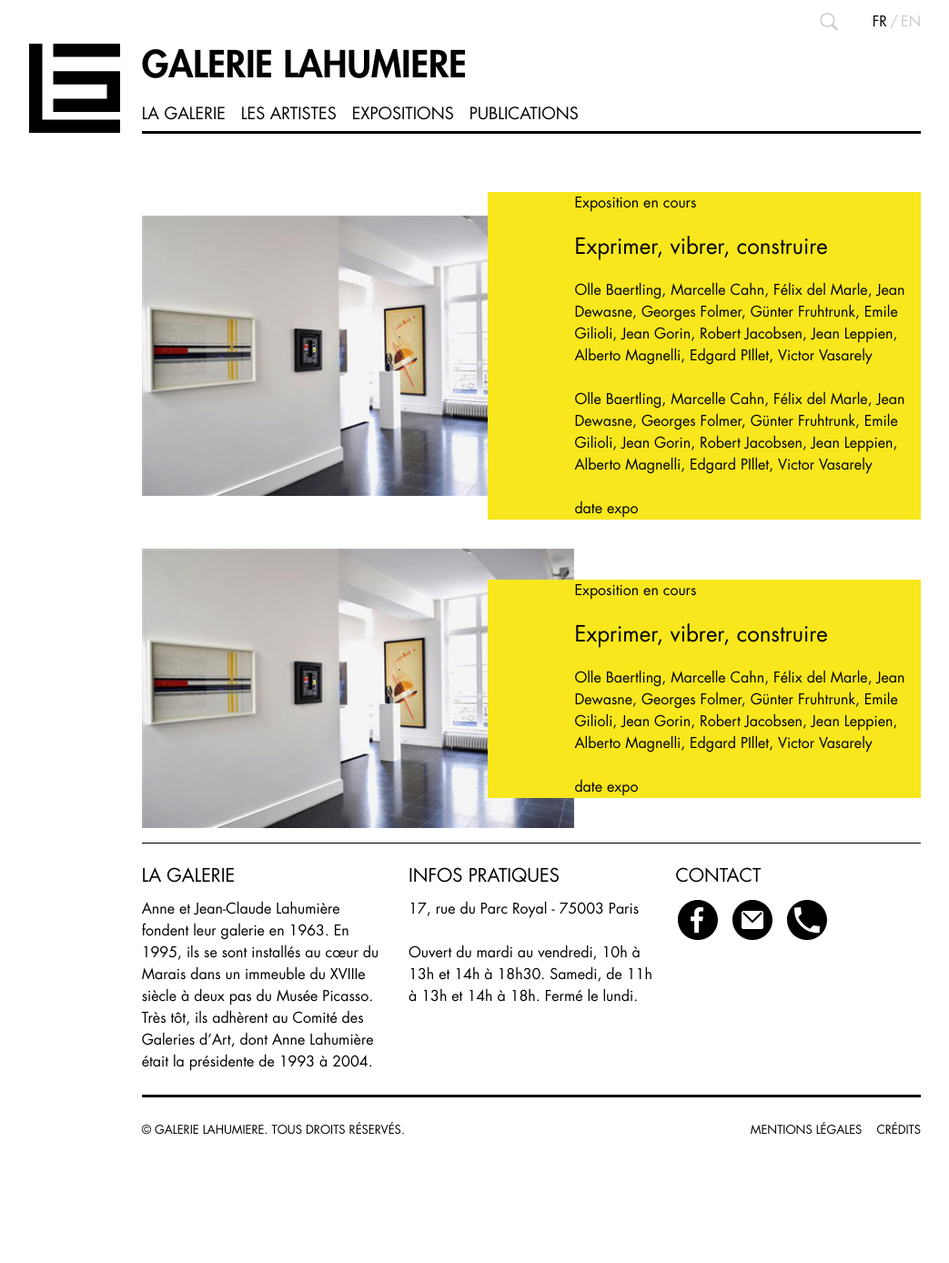
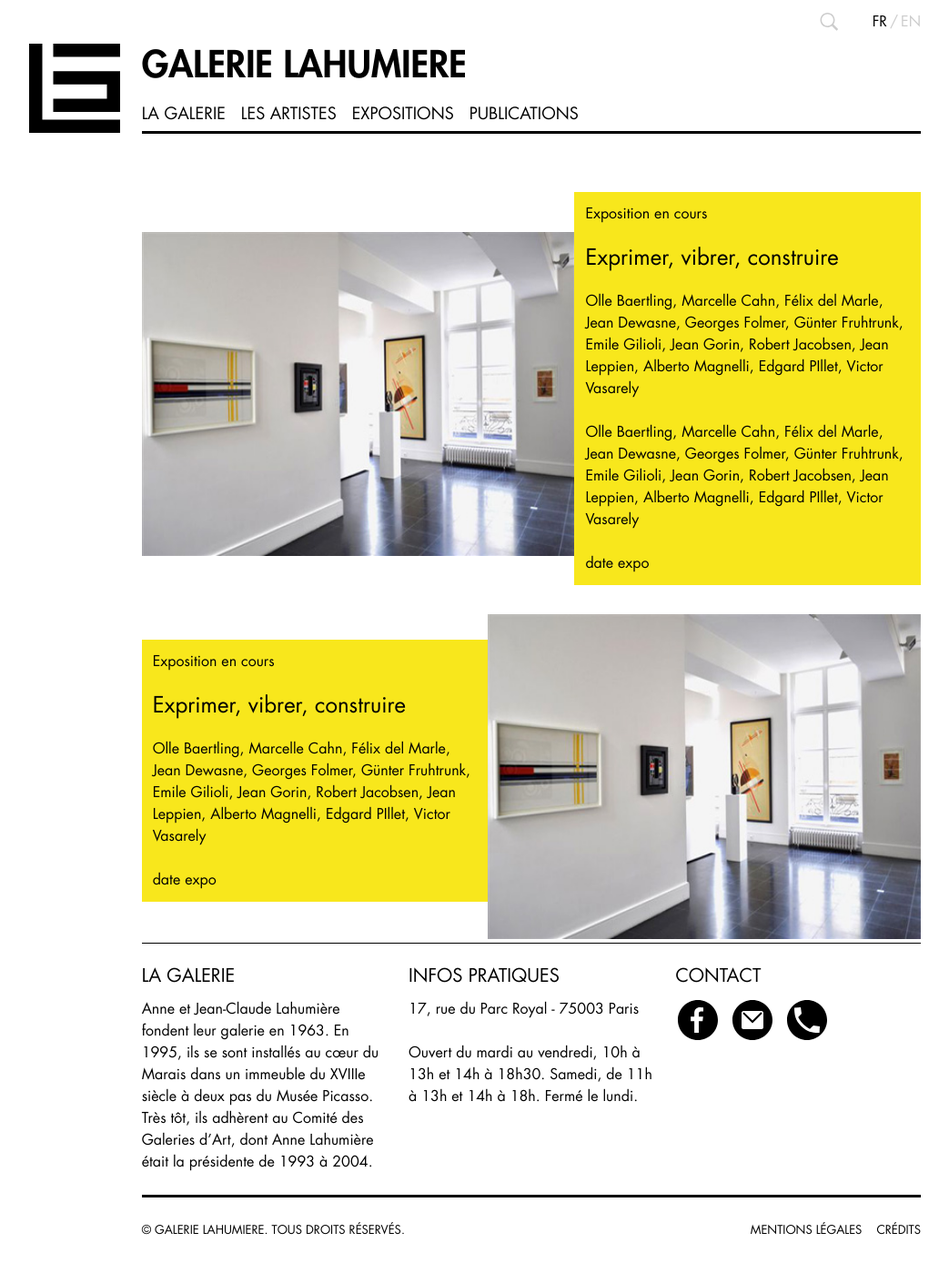
Before and after one commit to rougerose/lahumiere, a Jekyll site: the page built from index.html, in a window 1280 px wide. Shown: the whole page at 91% size, without its empty margins (154-1197 px from the left). Built offline with Jekyll 4.4.1, drawn with Linux system fonts in a browser that asks for light colours; before the commit the page ends 1278 px from its top, so only the background shows below that.

Commit message:
index : - ratio sur les images

```diff
--- a/_scss/styles.scss
+++ b/_scss/styles.scss
@@ -122,7 +122,7 @@
 // @import "inuitcss/objects/objects.box";
 // @import "inuitcss/objects/objects.block";
 @import "inuitcss/objects/objects.ratio";
-@import "inuitcss/objects/objects.crop";
+// @import "inuitcss/objects/objects.crop";
 // @import "inuitcss/objects/objects.tables";
 // @import "inuitcss/objects/objects.pack";
 @import "objects.icons";
--- a/css/styles.css
+++ b/css/styles.css
@@ -1179,81 +1179,6 @@
 }
 
 /* stylelint-enable */
-/* ==========================================================================
-   #CROP
-   ========================================================================== */
-/**
- * Provide a cropping container in order to display media (usually images)
- * cropped to certain ratios.
- *
- * 1. Set up a positioning context in which the image can sit.
- * 2. This is the crucial part: where the cropping happens.
- */
-.o-crop {
-  position: relative;
-  /* [1] */
-  display: block;
-  overflow: hidden;
-  /* [2] */
-}
-
-/**
-   * Apply this class to the content (usually `img`) that needs cropping.
-   *
-   * 1. Image’s default positioning is top-left in the cropping box.
-   * 2. Make sure the media doesn’t stop itself too soon.
-   */
-.o-crop__content {
-  position: absolute;
-  top: 0;
-  /* [1] */
-  left: 0;
-  /* [1] */
-  max-width: none;
-  /* [2] */
-}
-
-/**
-   * We can position the media in different locations within the cropping area.
-   */
-.o-crop__content--right {
-  right: 0;
-  left: auto;
-}
-
-.o-crop__content--bottom {
-  top: auto;
-  bottom: 0;
-}
-
-.o-crop__content--center {
-  top: 50%;
-  left: 50%;
-  transform: translate(-50%, -50%);
-}
-
-/* stylelint-disable */
-/* Crop-ratio variants.
-   ========================================================================== */
-/**
- * Generate a series of crop classes to be used like so:
- *
- *   <div class="o-crop  o-crop--16:9">
- *
- */
-.o-crop--2\:1 {
-  padding-bottom: 50%;
-}
-
-.o-crop--4\:3 {
-  padding-bottom: 75%;
-}
-
-.o-crop--16\:9 {
-  padding-bottom: 56.25%;
-}
-
-/* stylelint-enable */
 .o-icon {
   width: 48px;
   height: 48px;
@@ -1353,12 +1278,6 @@
   padding: 0.375rem;
 }
 
-@media (min-width: 45em) {
-  .c-site-nav__link {
-    padding: 0.375rem;
-  }
-}
-
 .c-site-nav__link--galerie {
   padding-left: 0;
 }
@@ -1421,37 +1340,55 @@
   position: relative;
 }
 
-.c-cover--large .c-cover__body {
+@media (min-width: 45em) {
+  .c-cover--large .c-cover__body {
+    display: inline-block;
+    width: 44.44444%;
+    vertical-align: middle;
+  }
+  .c-cover--large .c-cover__media {
+    display: inline-block;
+    width: 55.55556%;
+    vertical-align: middle;
+  }
+}
+
+.c-cover--odd {
+  direction: rtl;
+}
+
+.c-cover--odd .c-cover__body {
+  direction: ltr;
+}
+
+.c-cover__link {
+  display: block;
+}
+
+.c-cover__body {
   position: relative;
-  z-index: 1;
-  display: inline-block;
-  vertical-align: middle;
-  width: 44.44444%;
-}
-
-.c-cover--large .c-cover__body:before {
-  content: '';
+  padding: 0.75rem;
+  background-color: #f8e71c;
+}
+
+.backgroundblendmode .c-cover__body {
+  background-color: initial;
+}
+
+.backgroundblendmode .c-cover__body:before {
   display: block;
   position: absolute;
-  z-index: -1;
   top: 0;
-  right: 0;
+  left: 0;
+  width: 100%;
+  height: 100%;
+  content: "";
   background-color: #f8e71c;
   mix-blend-mode: multiply;
-  width: 125%;
-  height: 100%;
-}
-
-.c-cover--large .c-cover__media {
-  display: inline-block;
-  vertical-align: middle;
-  width: 55.55556%;
-  margin-bottom: 0;
-  background-color: red;
-}
-
-.c-cover__link {
-  display: block;
+}
+
+.c-cover__media {
+  margin-bottom: -0.75rem;
 }
 
 .c-cover__exib-date {
--- a/index.html
+++ b/index.html
@@ -9,8 +9,8 @@
       <div class="o-layout">
         <article class="o-layout__item c-cover c-cover--large c-cover--even">
           <a href="#" class="c-cover__link">
-            <figure class="c-cover__media">
-              <img src="images/exprimer_1er_2-2.jpg" alt="" class="c-cover__img">
+            <figure class="o-ratio o-ratio--4:3 c-cover__media">
+              <img src="images/exprimer_1er_2-2.jpg" alt="" class="o-ratio__content c-cover__img">
             </figure
             ><div class="c-cover__body">
               <header>
@@ -25,10 +25,10 @@
             </div>
           </a>
         </article>
-        <article class="o-layout__item c-cover c-cover--large c-cover--even">
+        <article class="o-layout__item c-cover c-cover--large c-cover--odd">
           <a href="#" class="c-cover__link">
-            <figure class="c-cover__media">
-              <img src="images/exprimer_1er_2-2.jpg" alt="" class="c-cover__img">
+            <figure class="o-ratio o-ratio--4:3 c-cover__media">
+              <img src="images/exprimer_1er_2-2.jpg" alt="" class="o-ratio__content c-cover__img">
             </figure
             ><div class="c-cover__body">
               <header>
```
Also changed, not shown: _scss/_components.cover.scss (+89 -35 lines).
